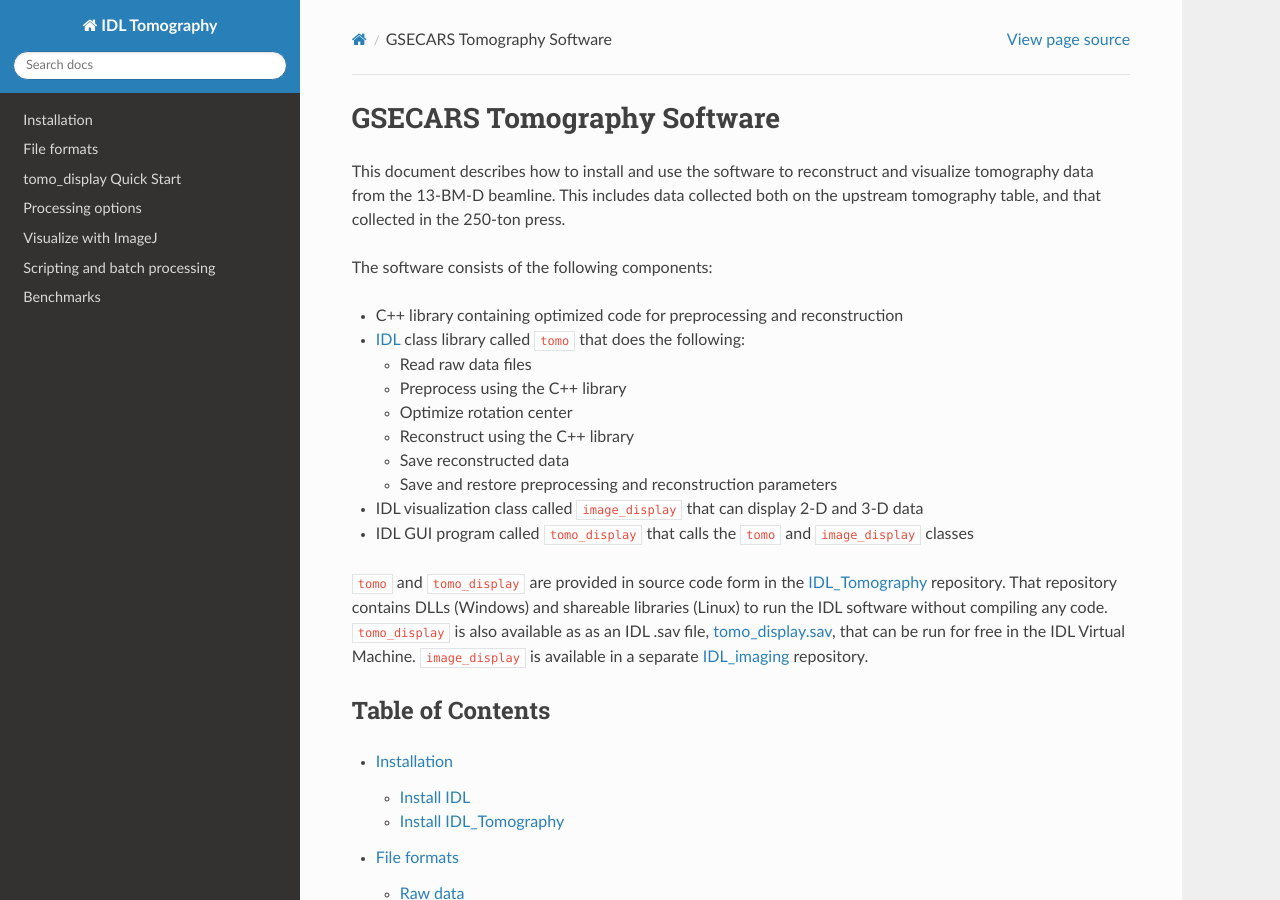
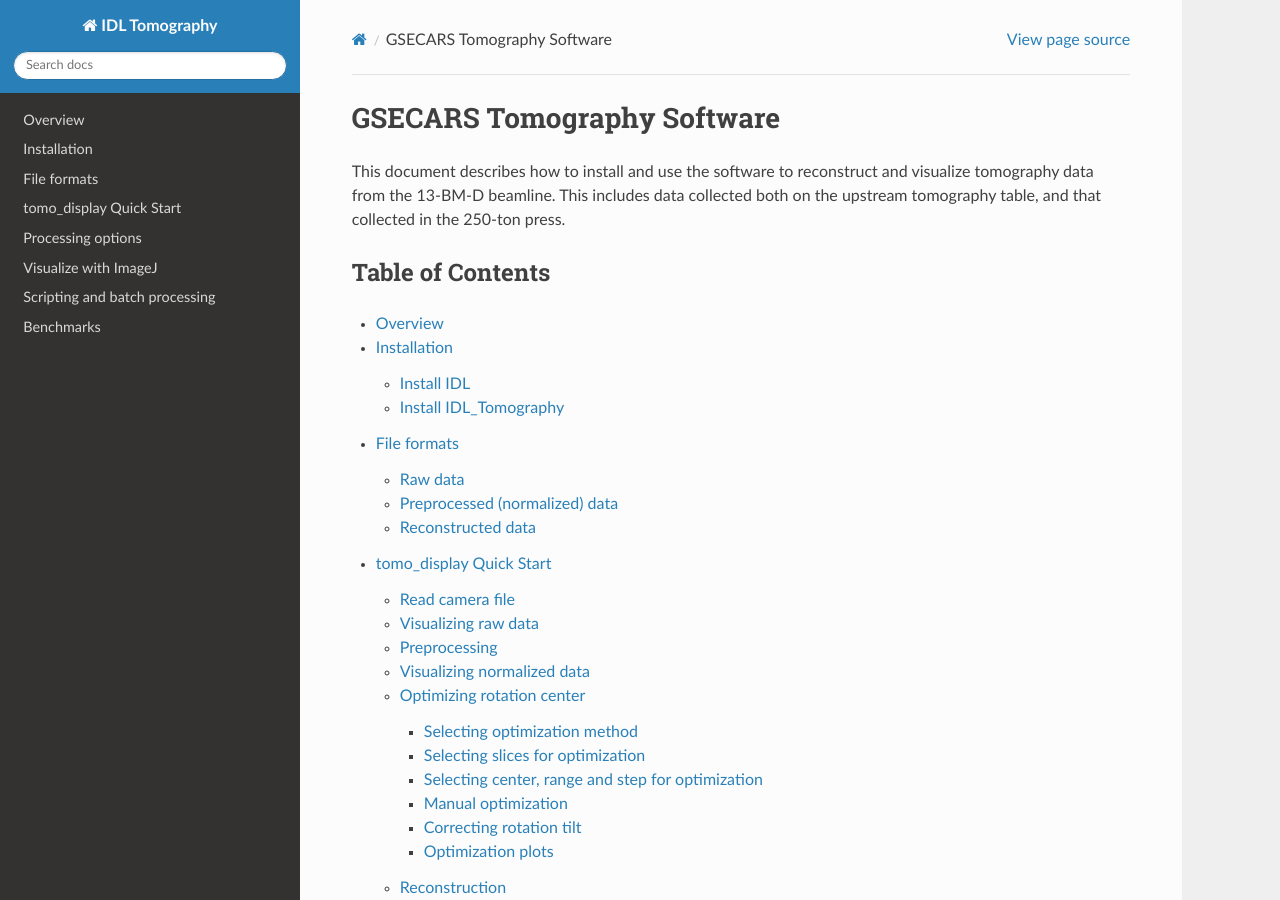
Before and after one commit to CARS-UChicago/IDL_Tomography, a Sphinx documentation site: the page built from docs/source/index.rst, in a window 1280 px wide and 900 px high. Built offline with Sphinx 7.4.7 and the Read the Docs theme 2.0.0, drawn with Linux system fonts in a browser that asks for light colours.

Commit message:
Move some text to overview.rst

```diff
--- a/docs/source/index.rst
+++ b/docs/source/index.rst
@@ -1,6 +1,3 @@
-
-:author: Mark Rivers, University of Chicago
-
 .. _IDL_Tomography:      https://github.com/CARS-UChicago/IDL_tomography
 .. _IDL_Imaging:         https://github.com/CARS-UChicago/IDL_tomography
 .. _tomo_display.sav:    https://cars.uchicago.edu/data/tomography/tomo_display/tomo_display.sav
@@ -14,32 +11,13 @@
 visualize tomography data from the 13-BM-D beamline.
 This includes data collected both on the upstream tomography table, and that collected in the 250-ton press.
 
-The software consists of the following components:
-
-- C++ library containing optimized code for preprocessing and reconstruction
-- IDL_ class library called ``tomo`` that does the following:
-
-  - Read raw data files
-  - Preprocess using the C++ library
-  - Optimize rotation center
-  - Reconstruct using the C++ library
-  - Save reconstructed data
-  - Save and restore preprocessing and reconstruction parameters
-- IDL visualization class called ``image_display`` that can display 2-D and 3-D data
-- IDL GUI program called ``tomo_display`` that calls the ``tomo`` and ``image_display`` classes
-
-``tomo`` and ``tomo_display`` are provided in source code form in the IDL_Tomography_ repository.
-That repository contains DLLs (Windows) and shareable libraries (Linux) to run
-the IDL software without compiling any code.  ``tomo_display`` is also available as as an IDL .sav
-file, tomo_display.sav_, that can be run for free in the IDL Virtual Machine. ``image_display`` is available in a
-separate IDL_imaging_ repository.
-
 Table of Contents
 -----------------
 
 .. toctree::
   :maxdepth: 3
 
+  overview
   installation
   file_formats
   tomo_display_quick_start
```
